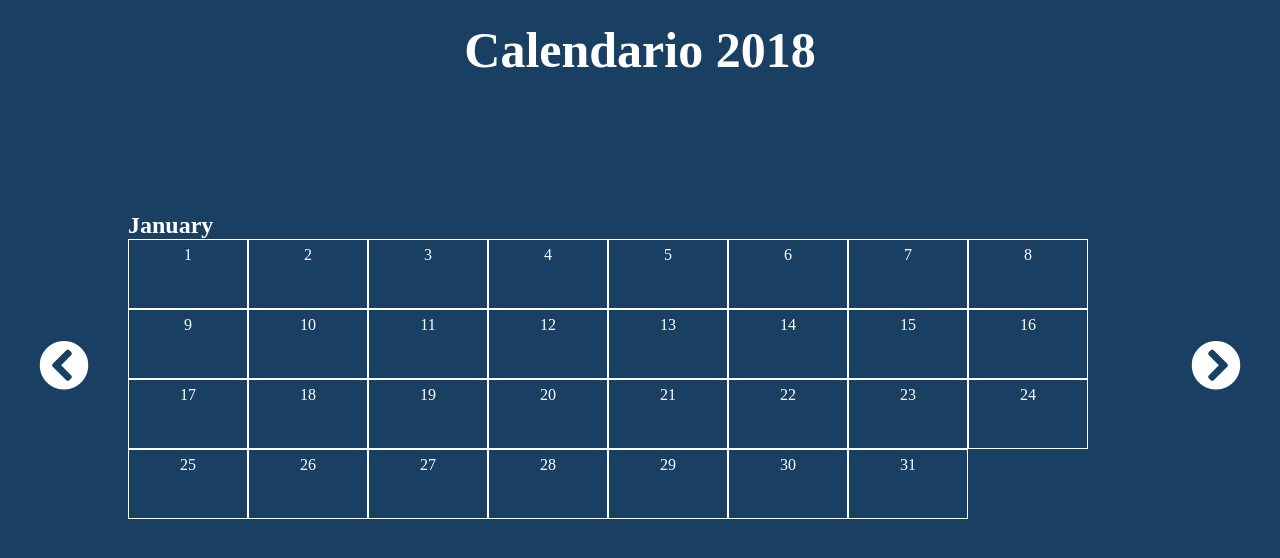
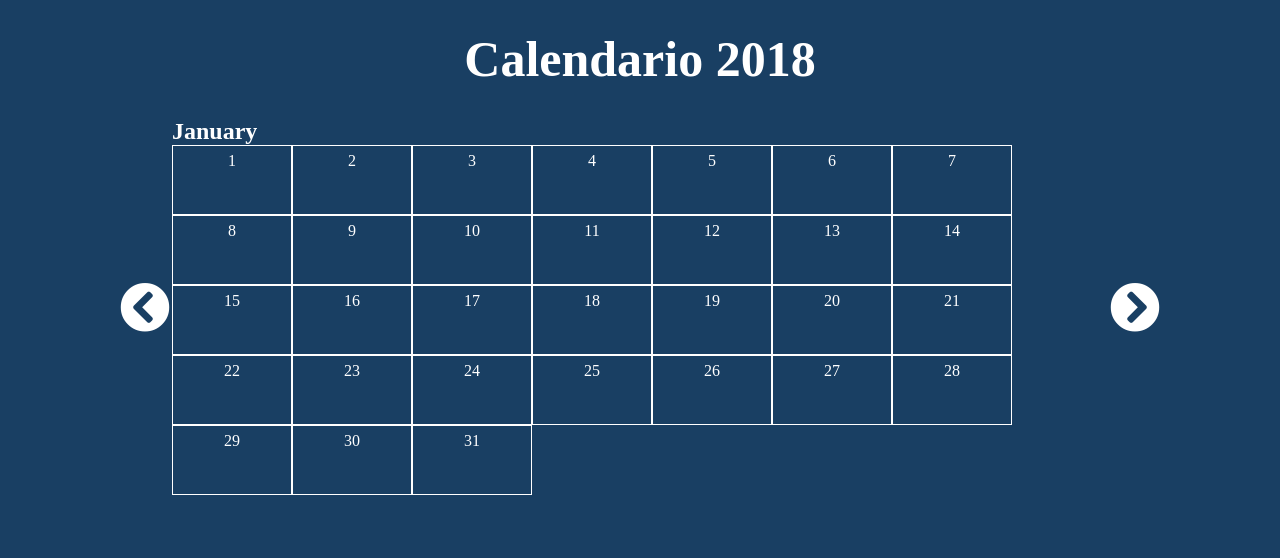
Before and after one commit to caterinamrn/ajax-ex-calendar, a plain HTML site: page index.html in a window 1280 px wide. Drawn offline with nearby package versions, Linux system fonts and the light colour scheme; no server answers.

Commit message:
inizio grafica

```diff
--- a/css/style.css
+++ b/css/style.css
@@ -8,31 +8,29 @@ body {
   color: white;
 }
 h1 {
-  position: fixed;
-  top: 15px;
-  left: 0;
-  height: 70px;
-  width: 100%;
+  font-size: 50px;
   text-align: center;
-  line-height: 70px;
-  font-size: 50px;
+  margin:30px 0;
 }
 #container {
-  height: calc(100vh - 70px);
+  margin: 0 auto;
+  max-width: 1040px;
   display: flex;
-  justify-content: space-between;
+  justify-content: space-around;
   align-items: center;
+  background-color: #193f63;
 }
 #container i {
   font-size: 50px;
-  max-width: 1040px;
-  margin: 0 auto;
+
   cursor: pointer;
 }
 #container .calendario {
-  width: 80%;
+  width: 90%;
+  margin: 0 auto;
 }
 #container .calendario ul {
+  /* margin: 0 auto; */
   display: flex;
   flex-wrap: wrap;
   list-style: none;
```
